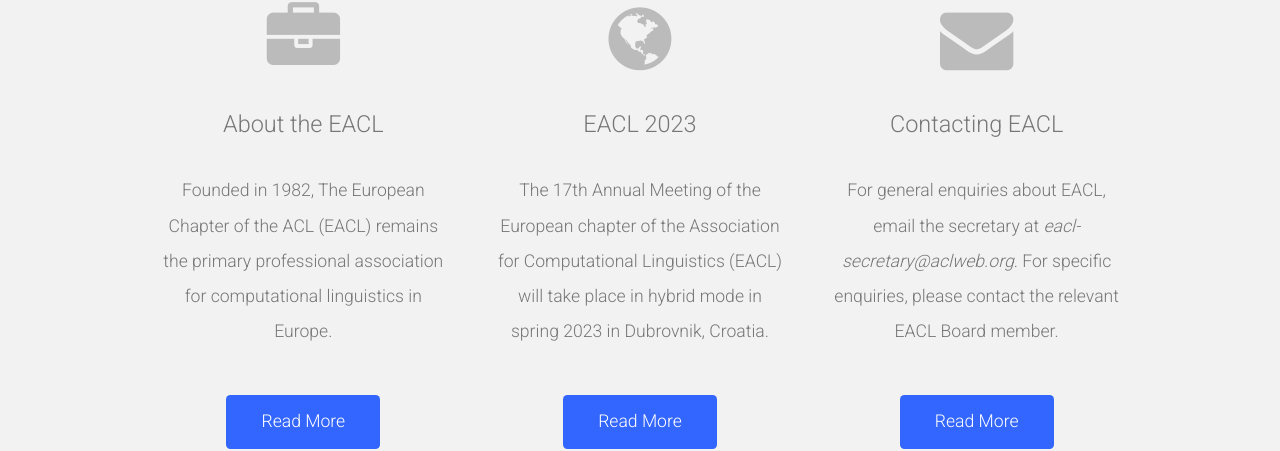
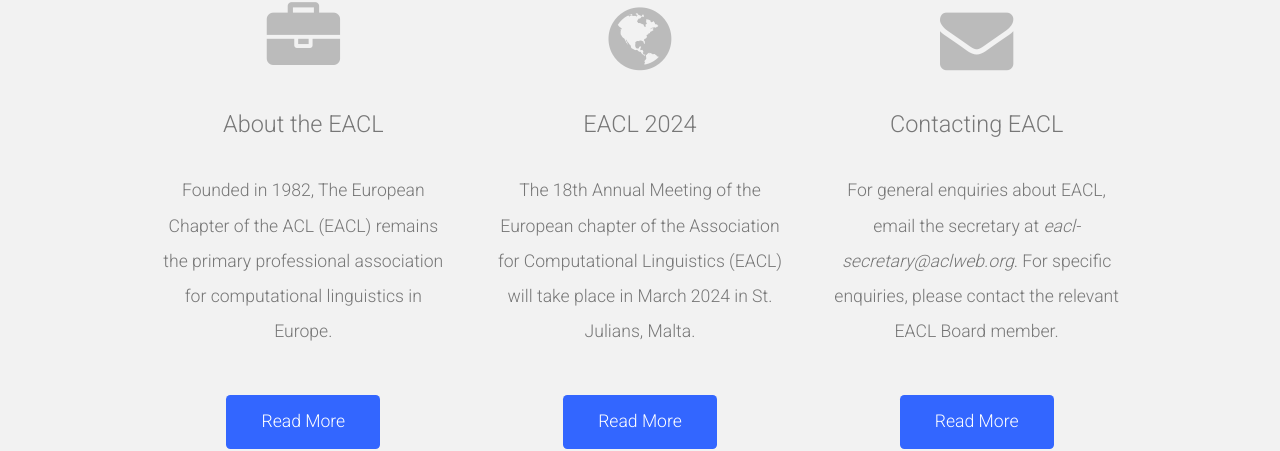
Before and after one commit to EaclWebmaster/EaclWebmaster.github.io, a Jekyll site: the page built from index.html, in a window 1280 px wide. Shown: the part 638-1089 px from the top of the page. Built offline with Jekyll 4.4.1, drawn with Linux system fonts in a browser that asks for light colours; nearby versions of some CDN libraries.

Commit message:
Updated homepage and conference for EACL 2024

```diff
--- a/conferences/sections/0_previous.html
+++ b/conferences/sections/0_previous.html
@@ -7,6 +7,7 @@
 {% assign headers = "Conference | Location" %}
 
 {% capture data %}
+<a href="https://2023.eacl.org">EACL 2023</a> | Dubrovnik, Croatia (hybrid)
 <a href="https://www.2022.aclweb.org/">ACL 2022</a> | Dublin, Ireland
 <a href=https://2021.eacl.org/>EACL 2021</a> | Kyiv, Ukraine (held online)
 <a href=http://www.acl2019.org/EN/index.xhtml>ACL 2019</a> | Florence, Italy
--- a/conferences/sections/0_upcoming.html
+++ b/conferences/sections/0_upcoming.html
@@ -7,7 +7,7 @@
 {% assign headers = "Conference | Location" %}
 
 {% capture data %}
-<a href="https://2023.eacl.org">EACL 2023</a> | Dubrovnik, Croatia (hybrid)
+<a href="https://2024.eacl.org">EACL 2024</a> | St. Julians, Malta (hybrid)
 
 {% endcapture %}
 
--- a/index.html
+++ b/index.html
@@ -31,14 +31,14 @@
 				<div class="featured-item-pennant">
 					<a href="https://2023.eacl.org/">
 						<span class="pennant"><span class="fa fa-globe"></span></span>
-						<h3 class="featured-item-header">EACL 2023</h3>
+						<h3 class="featured-item-header">EACL 2024</h3>
 					</a>
 				</div>
 				<div class="featured-item-text">
 					<!-- <p>The 17th Annual Meeting of the European chapter of the Association for Computational Linguistics (EACL) will take place in hybrid mode in spring 2023; the official location remains Kyiv, Ukraine, where the conference was initially planned to happen.</p> -->
-					<p>The 17th Annual Meeting of the European chapter of the Association for Computational Linguistics (EACL) will take place in hybrid mode in spring 2023 in Dubrovnik, Croatia.</p>
+					<p>The 18th Annual Meeting of the European chapter of the Association for Computational Linguistics (EACL) will take place in March 2024 in St. Julians, Malta.</p>
 				</div>
-				<a href="https://2023.eacl.org/" class="button button-style1">Read More</a>
+				<a href="https://2024.eacl.org/" class="button button-style1">Read More</a>
 				</div>
 			</section>
 			<section class="4u">
```
